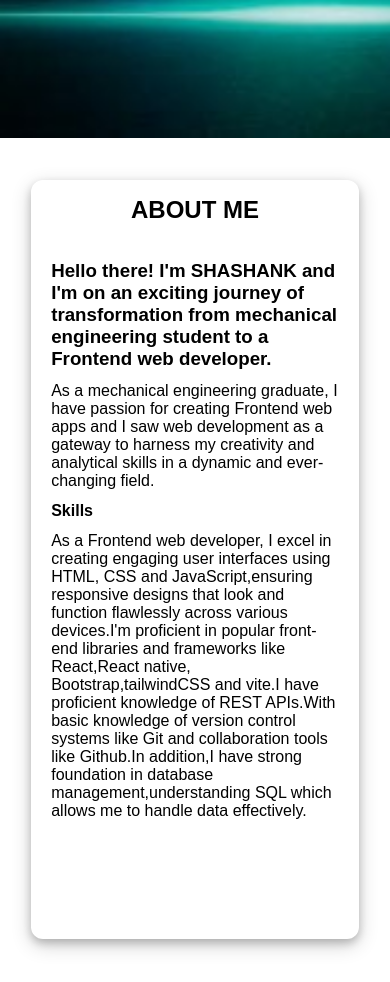
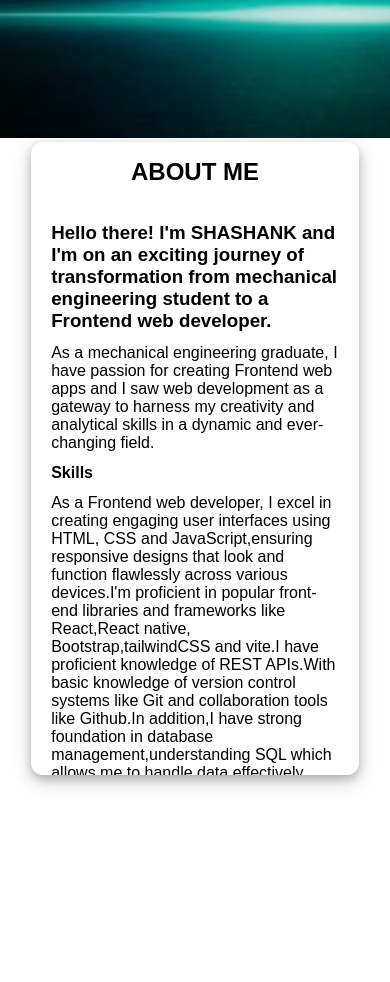
Before and after one commit to Shashank8811/Web-dev-portfolio, a plain HTML site: page index.html in a window 390 px wide. Shown: the part 540-1522 px from the top of the page. After the commit the page ends 1399 px from the top, so only its background shows below. Drawn offline with nearby package versions, Linux system fonts and the light colour scheme.

Commit message:
updated css

```diff
--- a/queries.css
+++ b/queries.css
@@ -71,7 +71,9 @@
   .hero-image {
     height: 75vh;
   }
-
+  .section-about {
+    height: 85vh;
+  }
   .about-info {
     gap: 24px;
   }
@@ -108,10 +110,10 @@
     display: flex;
     gap: 16px;
     justify-content: flex-start;
-    align-items: center;
+    align-items: flex-start;
   }
   .text {
-    font-size: 42px;
+    font-size: 48px;
   }
 
   .other-text {
@@ -129,4 +131,14 @@
     padding: 6px 8px;
     font-size: 12px;
   }
+  .section-about {
+    margin-top: 4px;
+    padding: 0 8%;
+    display: flex;
+    align-items: flex-start;
+    justify-content: flex-start;
+  }
+  .about-container {
+    height: 75vh;
+  }
 }
```
